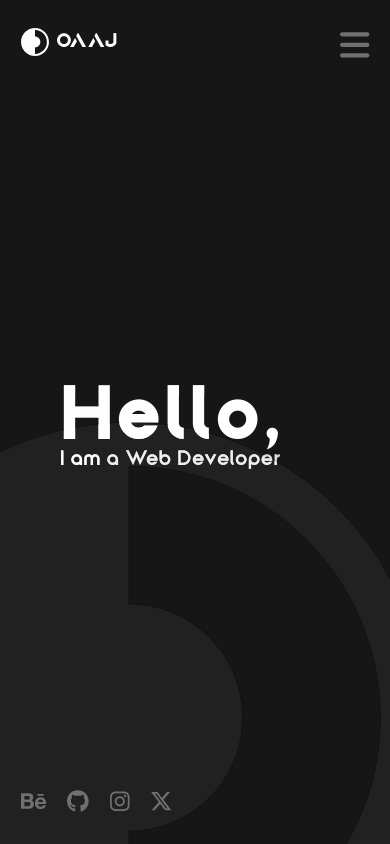
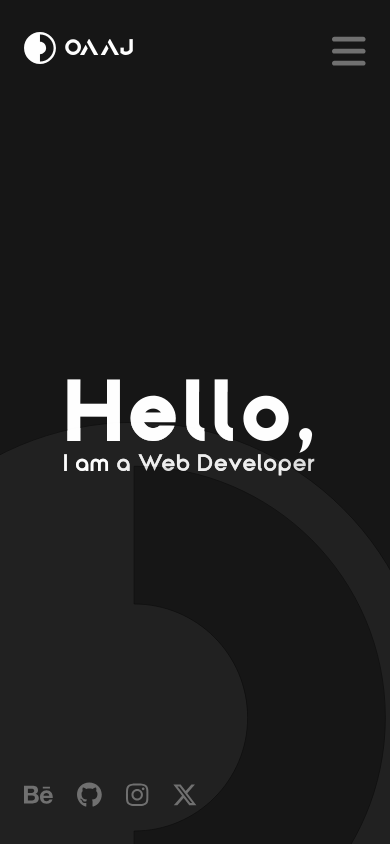
Before and after one commit to oaaj-digitals/portfolio, a React (Vite) app: page / in a window 390 px wide. Built offline with nearby package versions, Linux system fonts and the light colour scheme.

Commit message:
Improve responsive design
    - Remove reduction of font size in mobile devices

```diff
--- a/src/App.css
+++ b/src/App.css
@@ -119,9 +119,3 @@ li {
 		scroll-snap-align: none !important;
 	}
 }
-
-@media (max-width: 37.5em) {
-	html {
-		font-size: 43.75%; /* 1rem = 7px*/
-	}
-}
```
